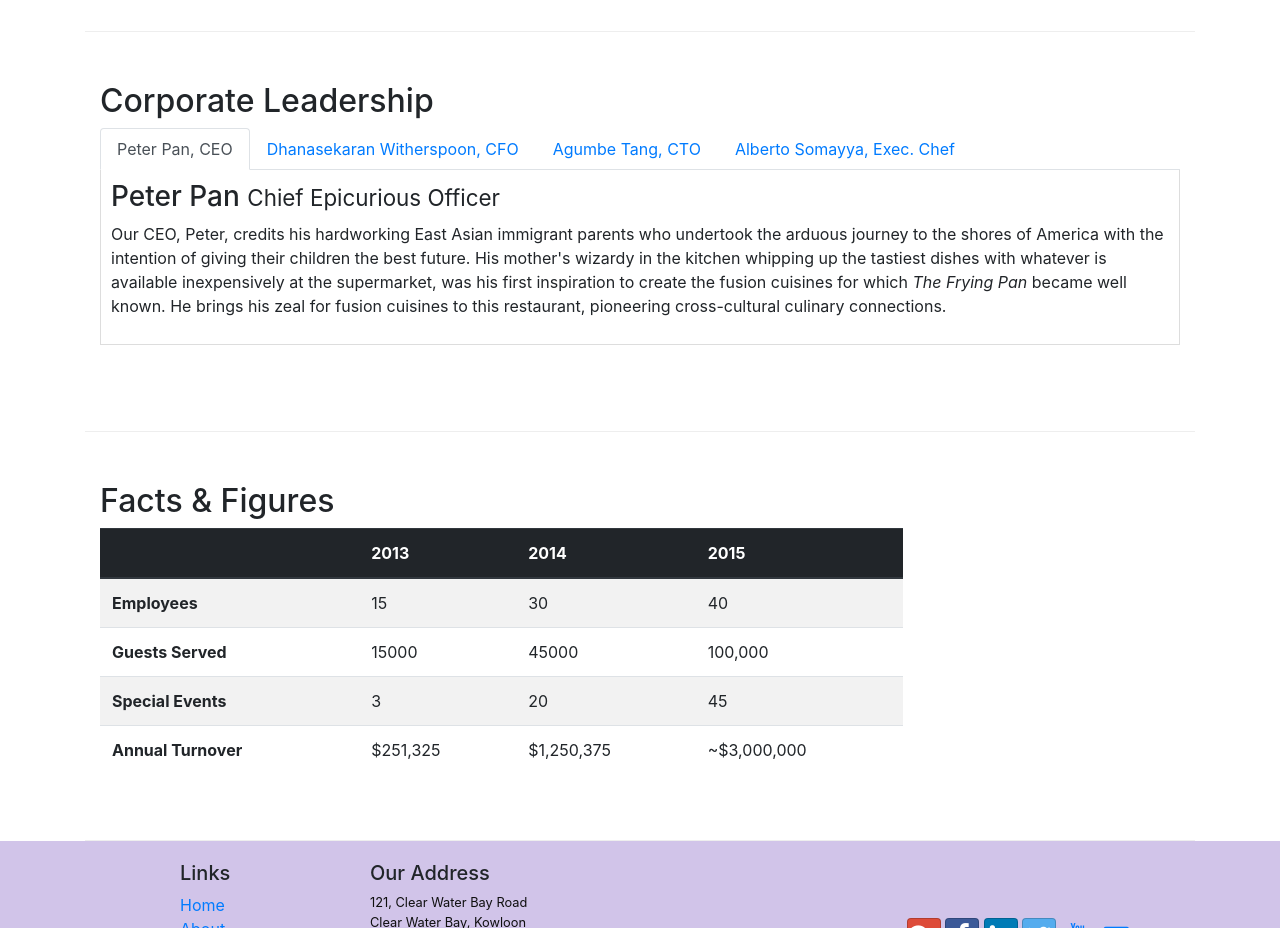
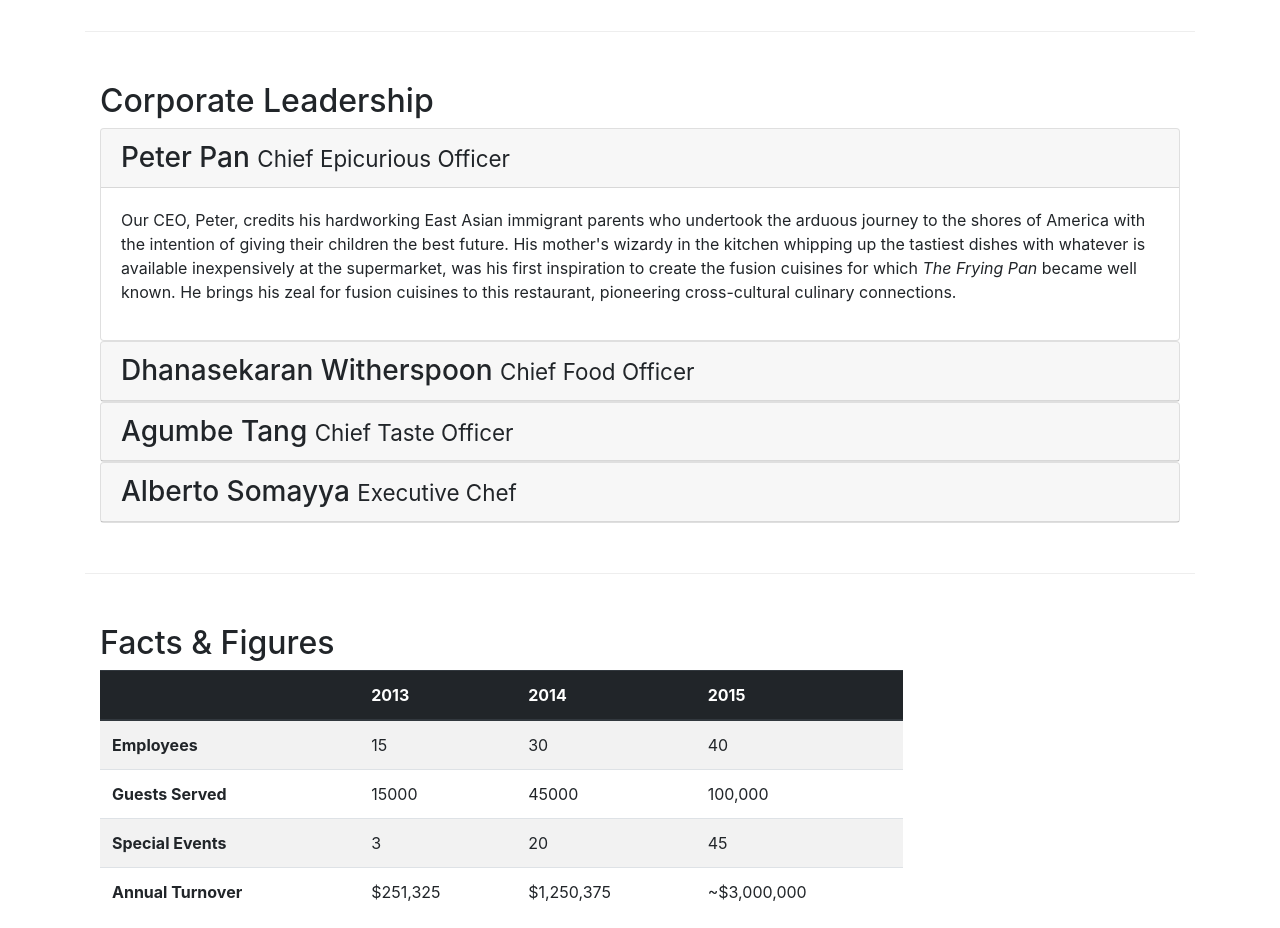
Before and after one commit to LaSummer/conFusion, a website: page aboutus.html in a window 1280 px wide. Shown: the part 940-1868 px from the top of the page. Drawn offline with nearby package versions, Linux system fonts and the light colour scheme.

Commit message:
accordion

```diff
--- a/aboutus.html
+++ b/aboutus.html
@@ -99,7 +99,7 @@
         <div class='row row-content'>
             <div class='col-12 col-sm'>
                 <h2>Corporate Leadership</h2>
-                <ul class='nav nav-tabs'>
+<!--                 <ul class='nav nav-tabs'>
                     <li class='nav-item'>
                         <a class='nav-link active' href="#peter" role='tab' data-toggle='tab'>Peter Pan, CEO</a>
                     </li>
@@ -112,23 +112,48 @@
                     <li class='nav-item'>
                         <a class='nav-link' href="#alberto" role='tab' data-toggle='tab'>Alberto Somayya, Exec. Chef</a>
                     </li>
-                </ul>
-                <div class='tab-content'>
-                    <div role='tabpanel' class='tab-pane fade show active' id='peter'>
-                        <h3>Peter Pan <small>Chief Epicurious Officer</small></h3>
-                        <p class='d-none d-sm-block'>Our CEO, Peter, credits his hardworking East Asian immigrant parents who undertook the arduous journey to the shores of America with the intention of giving their children the best future. His mother's wizardy in the kitchen whipping up the tastiest dishes with whatever is available inexpensively at the supermarket, was his first inspiration to create the fusion cuisines for which <em>The Frying Pan</em> became well known. He brings his zeal for fusion cuisines to this restaurant, pioneering cross-cultural culinary connections.</p>
+                </ul> -->
+                <div id='accordion'>
+                    <div class='card'>
+                        <div class='card-header' role='tab' id='peterhead'>
+                            <h3 class='mb-0'>
+                                <a data-toggle='collapse' data-target='#peter'>Peter Pan <small>Chief Epicurious Officer</small>
+                                </a>
+                            </h3>
+                        </div>
+                        <div role='tabpanel' class='card-body collapse show' id='peter' data-parent='#accordion'>
+                            <p class='d-none d-sm-block'>Our CEO, Peter, credits his hardworking East Asian immigrant parents who undertook the arduous journey to the shores of America with the intention of giving their children the best future. His mother's wizardy in the kitchen whipping up the tastiest dishes with whatever is available inexpensively at the supermarket, was his first inspiration to create the fusion cuisines for which <em>The Frying Pan</em> became well known. He brings his zeal for fusion cuisines to this restaurant, pioneering cross-cultural culinary connections.</p>
+                        </div>
                     </div>
-                    <div role='tabpanel' class='tab-pane fade show' id='danny'>
-                        <h3>Dhanasekaran Witherspoon <small>Chief Food Officer</small></h3>
-                        <p class='d-none d-sm-block'>Our CFO, Danny, as he is affectionately referred to by his colleagues, comes from a long established family tradition in farming and produce. His experiences growing up on a farm in the Australian outback gave him great appreciation for varieties of food sources. As he puts it in his own words, <em>Everything that runs, wins, and everything that stays, pays!</em></p>
+                    <div class='card'>
+                        <div class='card-header' role='tab' id='dannyhead'>
+                            <h3 class='mb-0'>
+                                <a data-toggle='collapse' data-target='#danny'>Dhanasekaran Witherspoon <small>Chief Food Officer</small></a>
+                            </h3>
+                        </div>
+                        <div role='tabpanel' class='card-body collapse' id='danny' data-parent='#accordion'>
+                            <p class='d-none d-sm-block'>Our CFO, Danny, as he is affectionately referred to by his colleagues, comes from a long established family tradition in farming and produce. His experiences growing up on a farm in the Australian outback gave him great appreciation for varieties of food sources. As he puts it in his own words, <em>Everything that runs, wins, and everything that stays, pays!</em></p>
+                        </div>
                     </div>
-                    <div role='tabpanel' class='tab-pane fade show' id='augmbe'>
-                        <h3>Agumbe Tang <small>Chief Taste Officer</small></h3>
-                        <p class='d-none d-sm-block'>Blessed with the most discerning gustatory sense, Agumbe, our CTO, personally ensures that every dish that we serve meets his exacting tastes. Our chefs dread the tongue lashing that ensues if their dish does not meet his exacting standards. He lives by his motto, <em>You click only if you survive my lick.</em></p>
+                    <div class='card'>
+                        <div class='card-header' role='tab' id="agumbehead">
+                            <h3 class='mb-0'>
+                                <a data-toggle='collapse' data-target='#agumbe'>Agumbe Tang <small>Chief Taste Officer</small></a>
+                            </h3>
+                        </div>
+                        <div role='tabpanel' class='card-body collapse' id='agumbe' data-parent='#accordion'>
+                            <p class='d-none d-sm-block'>Blessed with the most discerning gustatory sense, Agumbe, our CTO, personally ensures that every dish that we serve meets his exacting tastes. Our chefs dread the tongue lashing that ensues if their dish does not meet his exacting standards. He lives by his motto, <em>You click only if you survive my lick.</em></p>
+                        </div>
                     </div>
-                    <div role='tabpanel' class='tab-pane fade show' id='alberto'>
-                        <h3>Alberto Somayya <small>Executive Chef</small></h3>
-                        <p class='d-none d-sm-block'>Award winning three-star Michelin chef with wide International experience having worked closely with whos-who in the culinary world, he specializes in creating mouthwatering Indo-Italian fusion experiences. He says, <em>Put together the cuisines from the two craziest cultures, and you get a winning hit! Amma Mia!</em></p>
+                    <div class='card'>
+                        <div class='card-header' role='tab' id='albertohead'>
+                            <h3 class='mb-0'>
+                                <a data-toggle='collapse' data-target='#alberto'>Alberto Somayya <small>Executive Chef</small></a>
+                            </h3>
+                        </div>
+                        <div role='tabpanel' class='card-body collapse' id='alberto' data-parent='#accordion'>
+                            <p class='d-none d-sm-block'>Award winning three-star Michelin chef with wide International experience having worked closely with whos-who in the culinary world, he specializes in creating mouthwatering Indo-Italian fusion experiences. He says, <em>Put together the cuisines from the two craziest cultures, and you get a winning hit! Amma Mia!</em></p>
+                        </div>
                     </div>
                 </div>
             </div>
```
